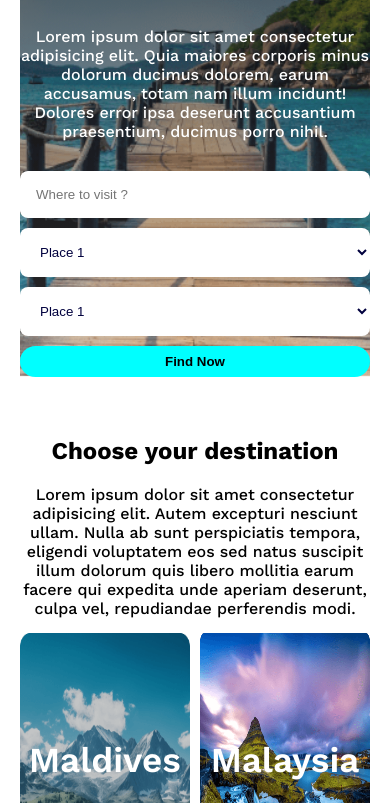
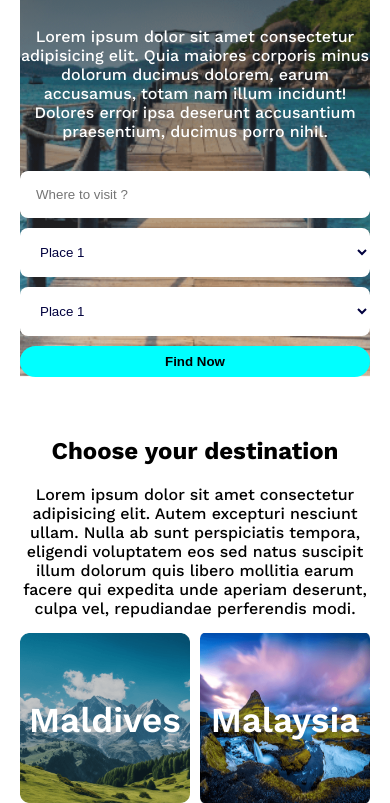
Before and after one commit to Shahriar-Kamal-Nafiz/hero-travel, a plain HTML site: page index.html in a window 390 px wide. Shown: the part 297-1100 px from the top of the page. Drawn offline with nearby package versions, Linux system fonts and the light colour scheme.

Commit message:
fixed the destination img height for mobile devices

```diff
--- a/styles/responsive.css
+++ b/styles/responsive.css
@@ -18,7 +18,9 @@
     grid-column: span 6 !important;
     }
     /* the keyword important is necessary for prioritizing before other styles  */
-
+    .destination-pics img{
+        height: 170px;
+    }
     .container{
         margin-left: 20px;
         margin-right: 20px;
```
